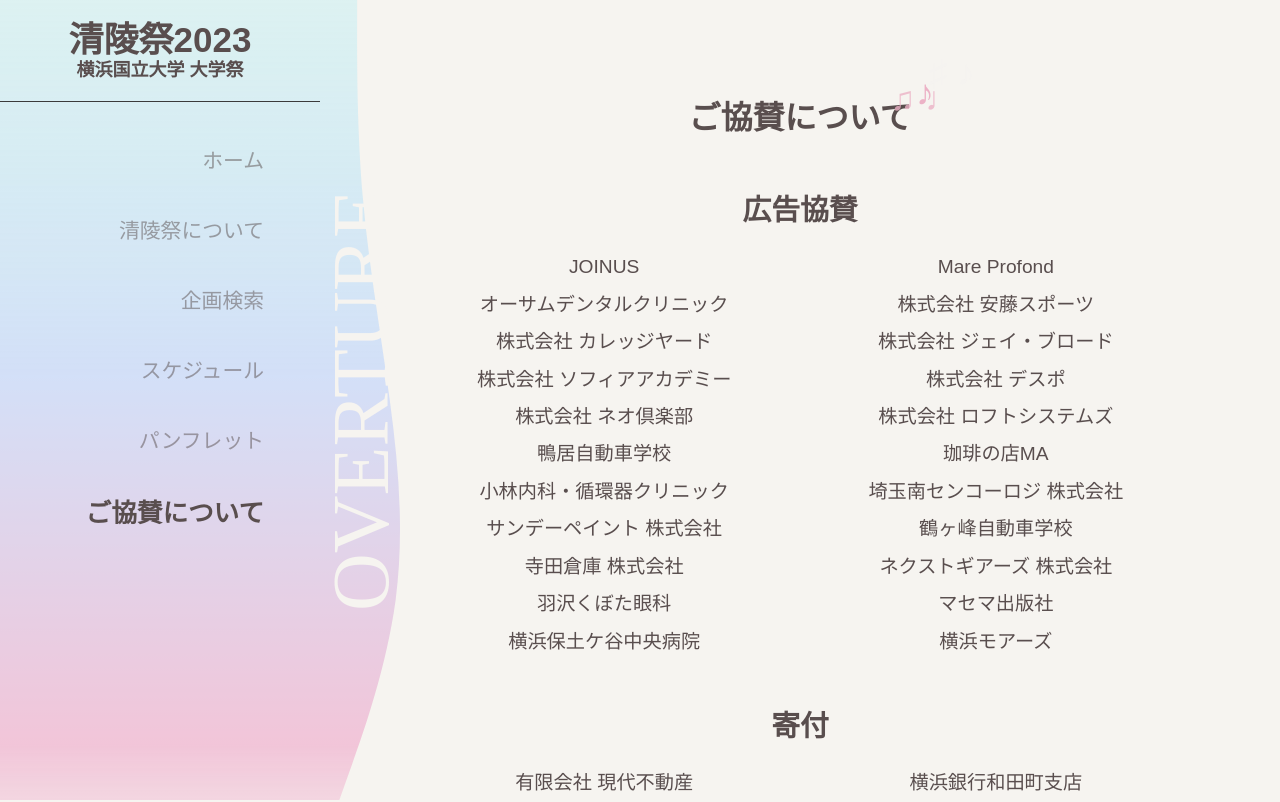
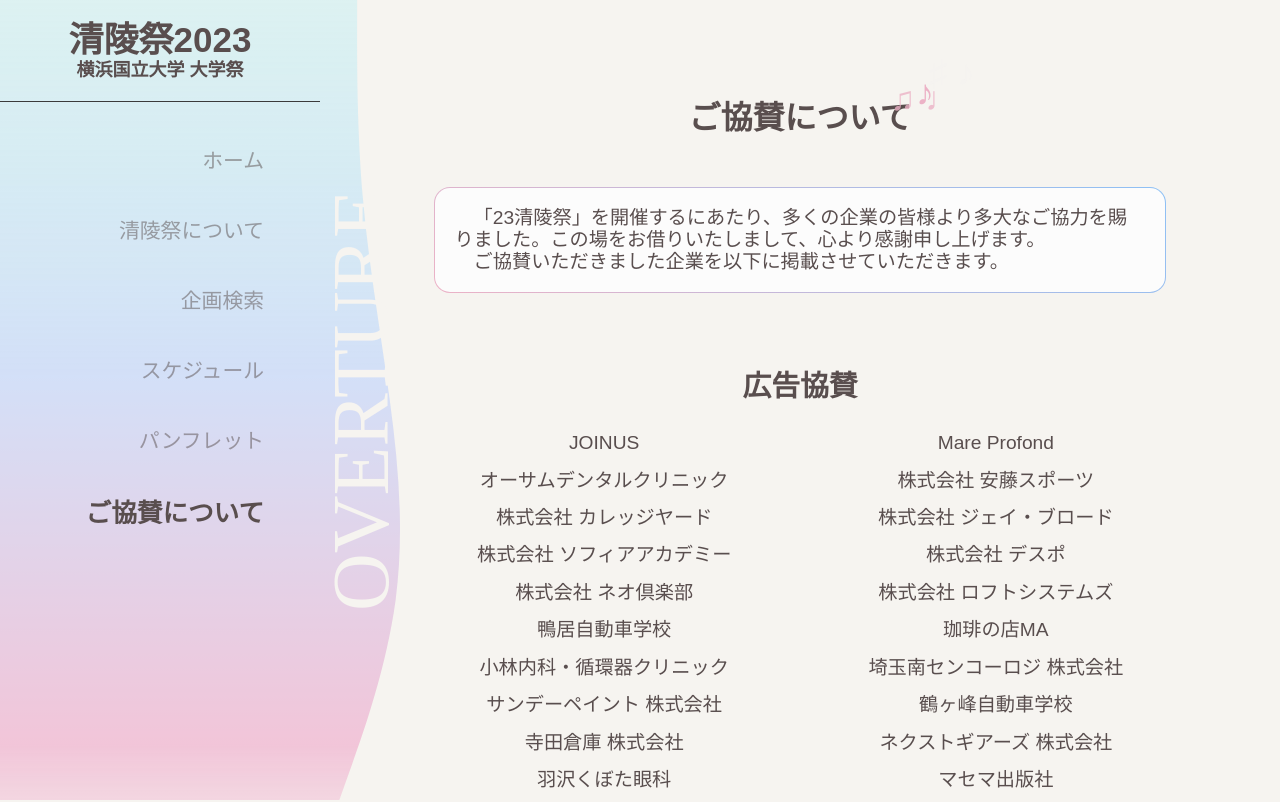
Before and after one commit to ynufes-tech/ynufes-seiryo23, a Nuxt app: page /sponsors in a window 1280 px wide. Shown: the top 802 px of the page. Built offline with nearby package versions, Linux system fonts and the light colour scheme.

Commit message:
✨ 協賛ページ説明文の追加

```diff
--- a/pages/sponsors/index.vue
+++ b/pages/sponsors/index.vue
@@ -3,6 +3,11 @@
 <template>
   <div id="sponsors-page-frame">
     <SectionTitle section-title="ご協賛について" />
+    <FrameSection
+      id="sponsors-page-frame-section"
+      section-title="&emsp;「23清陵祭」を開催するにあたり、多くの企業の皆様より多大なご協力を賜りました。この場をお借りいたしまして、心より感謝申し上げます。
+      <br>&emsp;ご協賛いただきました企業を以下に掲載させていただきます。"
+    />
     <div class="sponsor-sections">
       <section class="sponsor-section">
         <h2>広告協賛</h2>
@@ -156,6 +161,10 @@
   text-align: center;
   font-size: 1.2em;
 
+  #sponsors-page-frame-section {
+    text-align: start;
+  }
+
   .tone-wrapper {
     margin: 50px auto;
   }
@@ -166,8 +175,7 @@
   }
 
   .sponsor-section {
-    margin-top: 3em;
-    margin-bottom: 3em;
+    margin-top: 4em;
 
     h2 {
       font-size: 1.5em;
```
